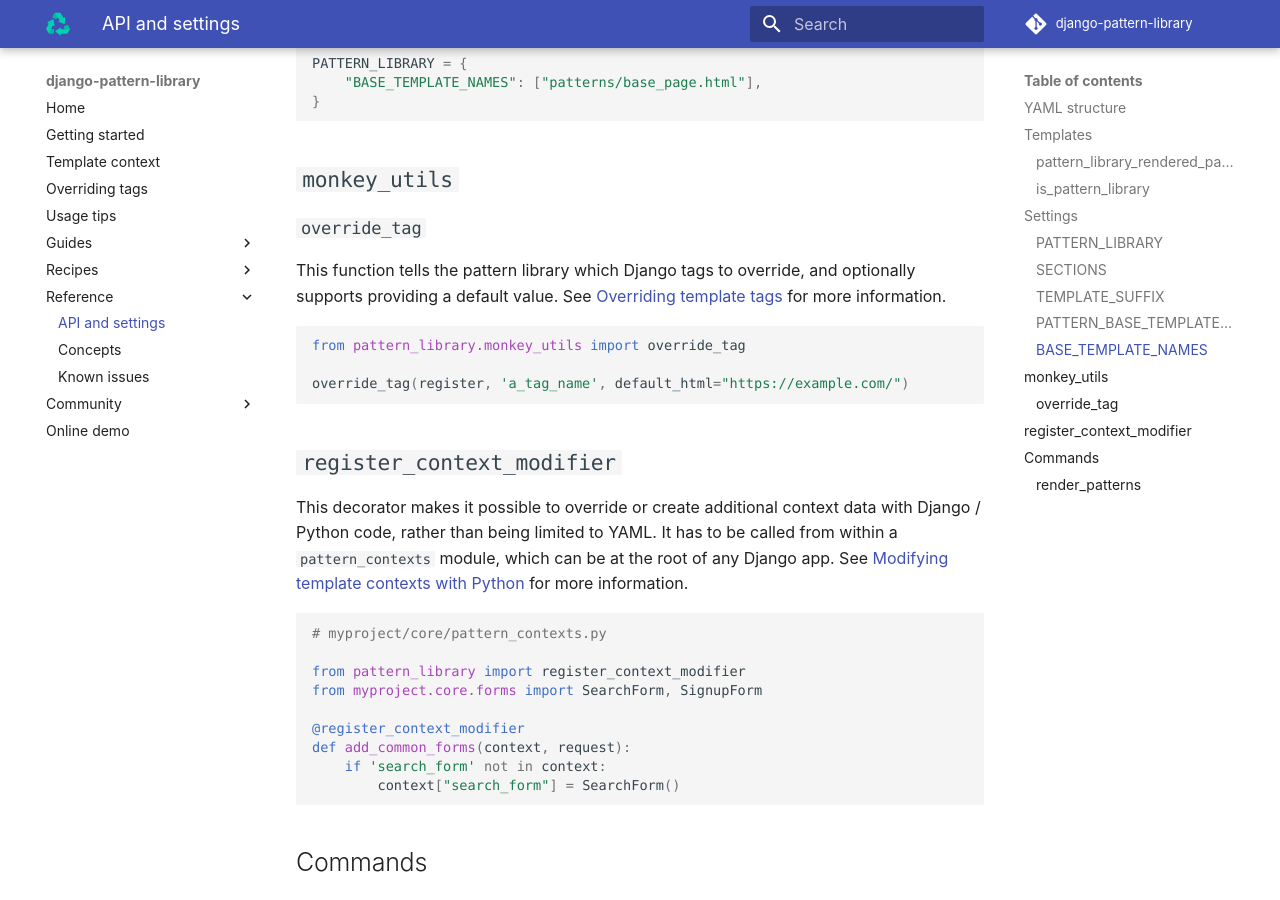
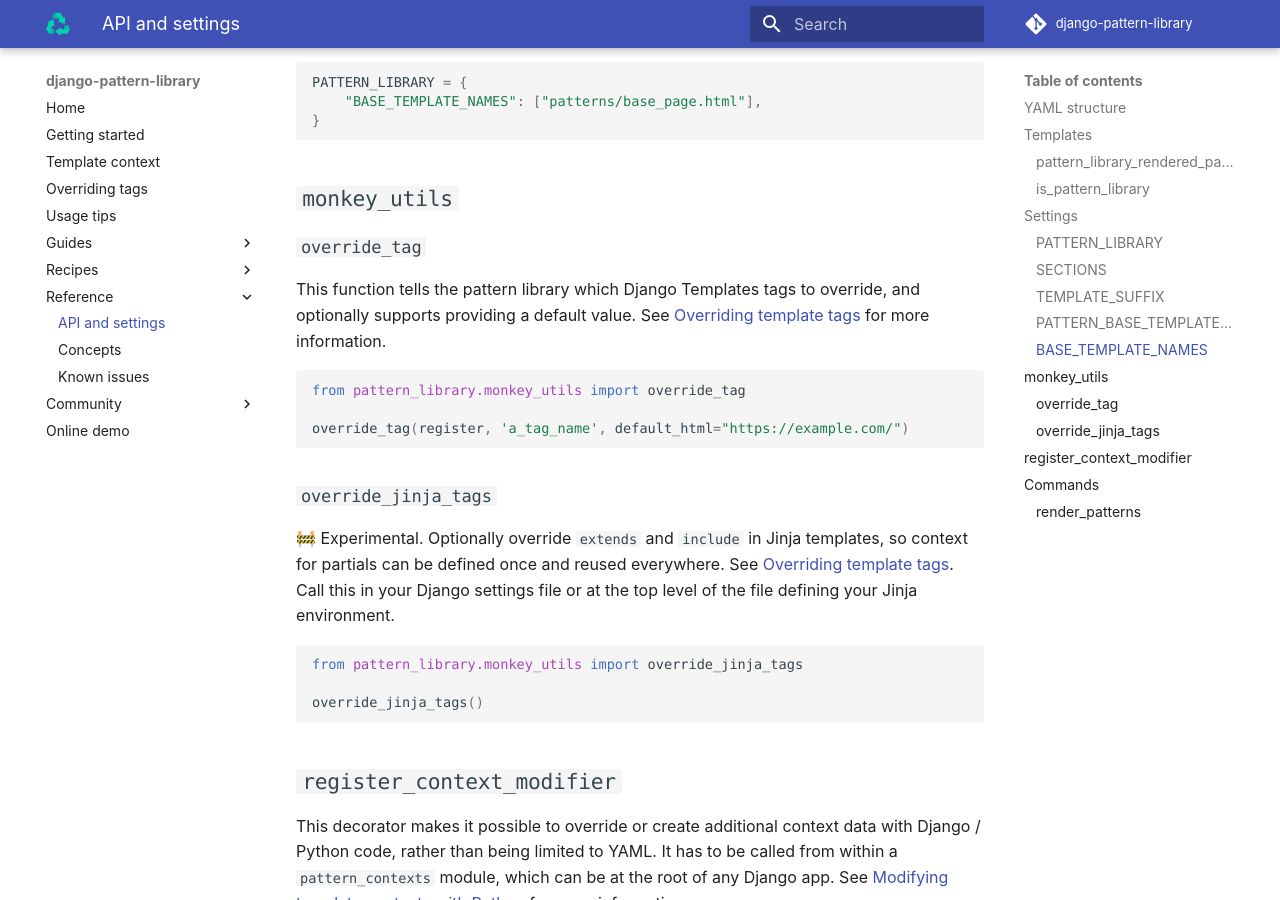
Before and after one commit to torchbox/django-pattern-library, an MkDocs documentation site: the page built from docs/reference/api.md, in a window 1280 px wide and 900 px high, scrolled down 2955 px. Built offline with MkDocs 1.6.1 and Material for MkDocs 9.7.7, drawn with Linux system fonts in a browser that asks for light colours; comment, search, counter and statistics services are not loaded; some of the changed text lies outside the part shown.

Commit message:
Add missing Jinja documentation

````diff
--- a/docs/getting-started.md
+++ b/docs/getting-started.md
@@ -19,7 +19,7 @@
 
 - Django 4.2, 5.0, 5.1
 - Python 3.9, 3.10, 3.11, 3.12
-- Django Templates only, no Jinja support
+- Django Templates and Jinja (experimental)
 - Modern “evergreen” desktop and mobile browsers
 
 ## Configuration
@@ -36,7 +36,7 @@
 ]
 ```
 
-Also add `pattern_library.loader_tags` to `OPTIONS["builtins"]` into the `TEMPLATES` setting:
+For Django Templates, add `pattern_library.loader_tags` to `OPTIONS["builtins"]` into the `TEMPLATES` setting:
 
 ```python hl_lines="13 14 15"
 TEMPLATES = [
@@ -57,6 +57,15 @@
         },
     },
 ]
+```
+
+Experimental: for Jinja support, call `override_jinja_tags` in the file that contains your Jinja environment:
+
+```python
+from pattern_library.monkey_utils import override_jinja_tags
+
+if apps.is_installed("pattern_library"):
+    override_jinja_tags()
 ```
 
 To see the detailed error pages generated by Django when you have `DEBUG = True` in the pattern library, you'll need to make sure you have `X_FRAME_OPTIONS` set, or your browser will block the response:
--- a/docs/guides/overriding-template-tags.md
+++ b/docs/guides/overriding-template-tags.md
@@ -1,17 +1,17 @@
 # Overriding template tags
 
-The package overrides the following Django tags:
+The package overrides Django’s `extends` and `include` tags, implementing custom behaviour for these tags only when rendering in the pattern library. It falls back to Django's standard behaviour on all other cases. This makes it possible to define fake template contexts once and then have it reused everywhere a template partial is included.
 
-- `{% extends %}`
-- `{% include %}`
+---
 
-It's required to allow us to define fake template context and override other template tags in YAML files.
-This package uses custom behaviour for these tags only when rendering pattern library and falls back to Django's standard behaviour on all other cases.
-
-The override process has two parts:
+We can also override other template tags in YAML files. The override process has two parts:
 
 1. Override your template tag with a mock implementation
 2. Define fake result for your tag in a YAML file
+
+!!! warning "No Jinja support"
+
+    Overriding arbitrary template tags or functions is currently unsupported for Jinja templates.
 
 ## Providing a default value for template tags
 
--- a/docs/reference/api.md
+++ b/docs/reference/api.md
@@ -24,6 +24,7 @@
     - 2
     - 3
 # Mapping from tag names to tag overrides.
+# Currently unsupported for Jinja templates.
 tags:
   error_tag:
     include:
@@ -135,12 +136,22 @@
 
 ### `override_tag`
 
-This function tells the pattern library which Django tags to override, and optionally supports providing a default value. See [Overriding template tags](../guides/overriding-template-tags.md) for more information.
+This function tells the pattern library which Django Templates tags to override, and optionally supports providing a default value. See [Overriding template tags](../guides/overriding-template-tags.md) for more information.
 
 ```python
 from pattern_library.monkey_utils import override_tag
 
 override_tag(register, 'a_tag_name', default_html="https://example.com/")
+```
+
+### `override_jinja_tags`
+
+🚧 Experimental. Optionally override `extends` and `include` in Jinja templates, so context for partials can be defined once and reused everywhere. See [Overriding template tags](../guides/overriding-template-tags.md). Call this in your Django settings file or at the top level of the file defining your Jinja environment.
+
+```python
+from pattern_library.monkey_utils import override_jinja_tags
+
+override_jinja_tags()
 ```
 
 ## `register_context_modifier`
````
Also changed, not shown: docs/community/related-projects.md (+1 -2 lines), docs/index.md (+2 -1 lines), docs/reference/known-issues.md (+7 -3 lines).
